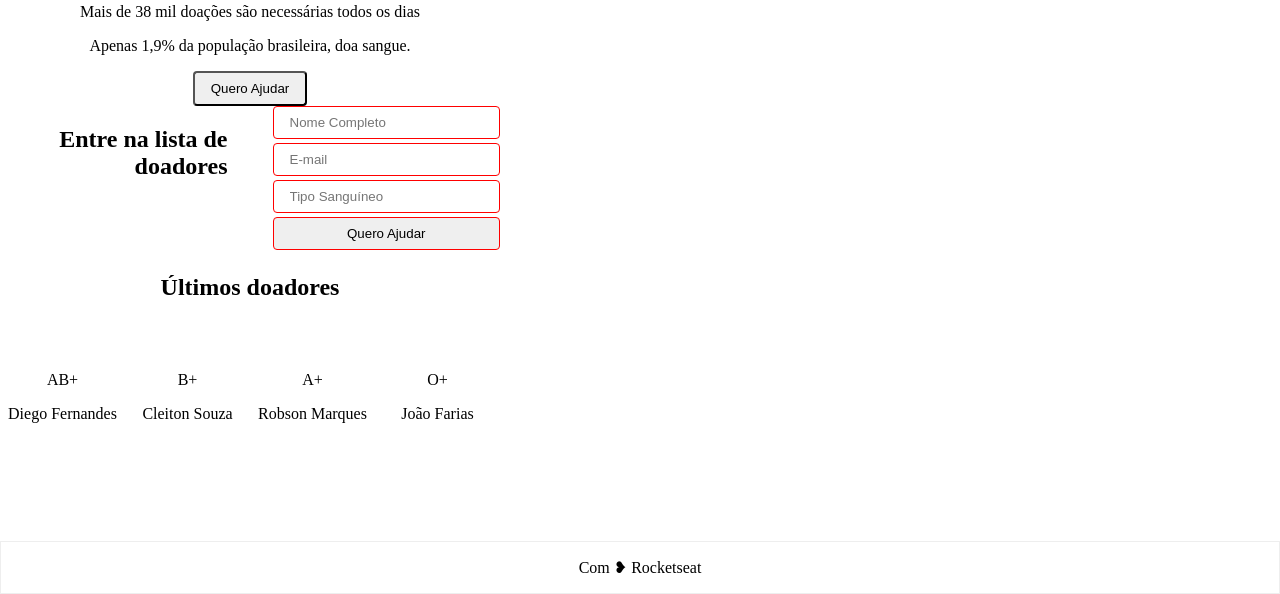
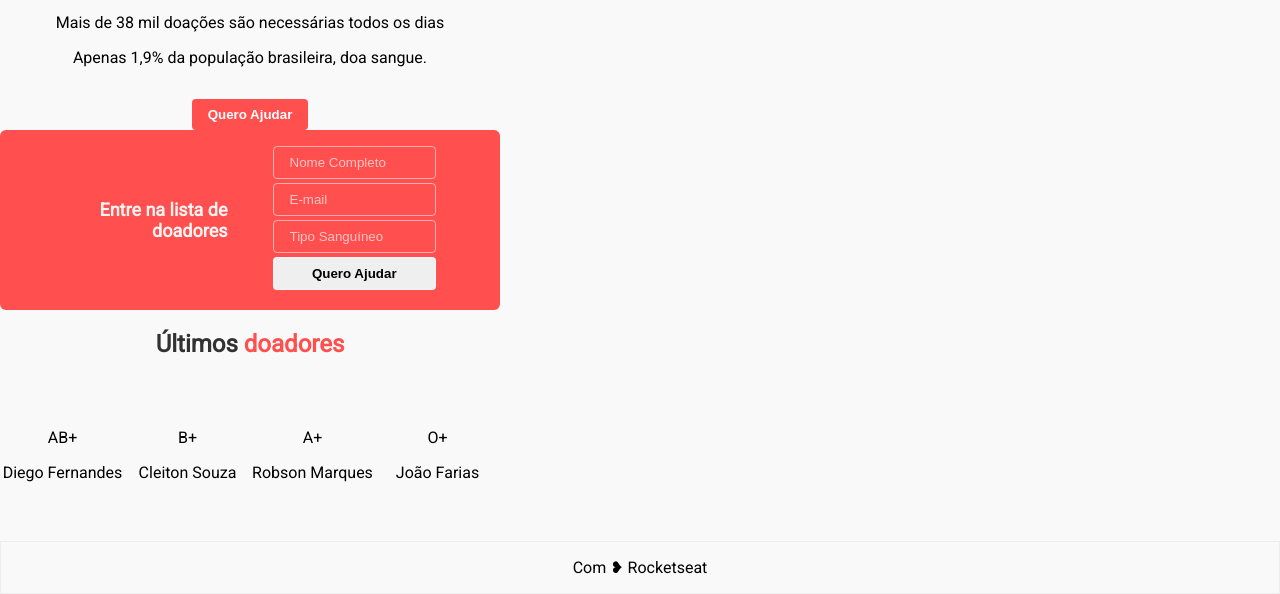
Before and after one commit to martinslm/MaratonaDEV, a plain HTML site: page index.html in a window 1280 px wide. Shown: the part 206-800 px from the top of the page. Drawn offline with Linux system fonts and the light colour scheme.

Commit message:
Alterações CSS pt. 2
Alterações CSS pt. 2

```diff
--- a/index.html
+++ b/index.html
@@ -4,13 +4,18 @@
         <!--Pendente: Mudar ícone.-->
         <title>Doe Vida, Doe Sangue!</title>
         <link rel="stylesheet" href="style.css">
+        <link href="https://fonts.googleapis.com/css?family=Roboto&display=swap" rel="stylesheet">
     </head>
 
     <body>
 
         <header>
 
-            <h1>DOE</h1>
+            <img
+                class="logo"
+                src="logo.png"
+                alt="Imagem de DOE"
+            >
             <h2>A sua doação importa</h2>
             <p>Até 3 vidas com 1 doação</p>
             <p>Mais de 38 mil doações são necessárias todos os dias</p>
@@ -44,7 +49,7 @@
 
         <main>
 
-            <h2>Últimos doadores</h2>
+            <h2>Últimos <span>doadores</span></h2>
 
             <section class="doadores">
                 <div class="doador">
--- a/style.css
+++ b/style.css
@@ -1,4 +1,7 @@
 /*GLOBAL*/
+*{
+    box-sizing: border-box;
+}
 html, body{
     margin: 0;
 }
@@ -7,6 +10,8 @@ body{
     display: flex;
     flex-direction: column;
     height: 100vh;
+    font-family: 'Roboto', sans-serif;
+    background-color: #f9f9f9;
 }
 
 /*TÍTULOS*/
@@ -14,8 +19,14 @@ header h1, main h2{
     margin-bottom: 70px;
 }
 
+h1,h2{
+    color: #000000cc;
+}
+
 .form h2{
     text-align: right;
+    color: #ffffffee;
+    font-size: 18px;
 }
 
 /*ESTRUTURA*/
@@ -31,25 +42,59 @@ header, .form, main{
 }
 
 header button{
+    margin-top: 16px;
     padding: 8px 16px;
     border-radius: 4px;
+    background-color: #ff4f4f;
+    color: #fff;
+    font-weight: bold;
+    border: none;
+}
+
+header.logo{
+    width: 120px;
+    margin: 70px 0;
 }
 
 /*FORM*/
 section.form{
     display: grid;
     grid-template-columns: 1fr 1fr;
+
     /*Espaçamento do grid*/
     grid-gap: 45px;
+
+    background-color: #ff4f4f;
+    padding: 16px 64px;
+
+    align-items: center;
+
+    border-radius: 6px;
 }
 
 form input, form button{
     width: 100%; /*Largura total*/
     margin-bottom: 4px;
-    box-sizing: border-box;
     padding: 8px 16px;
     border-radius: 4px;
-    border: 1px red solid;
+    border: 1px #ffffff88 solid;
+}
+
+form input{
+    background-color: transparent;
+
+}
+
+form input::placeholder{
+    color: #ffffffaa;
+}
+
+form button{
+    font-weight: bold;
+}
+
+main h2 span{
+    color: #ff4f4f;
 }
 
 main .doadores{
```
Also changed, not shown: logo.png (added).
